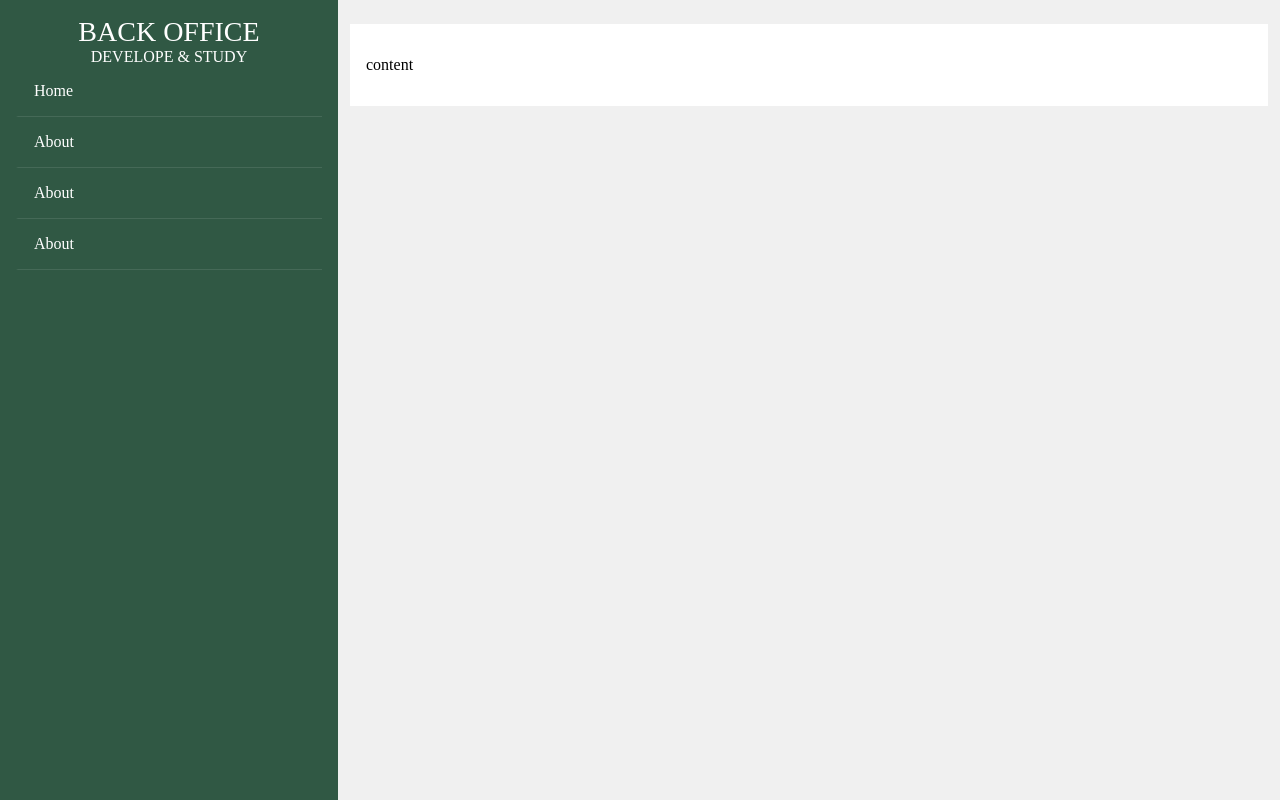
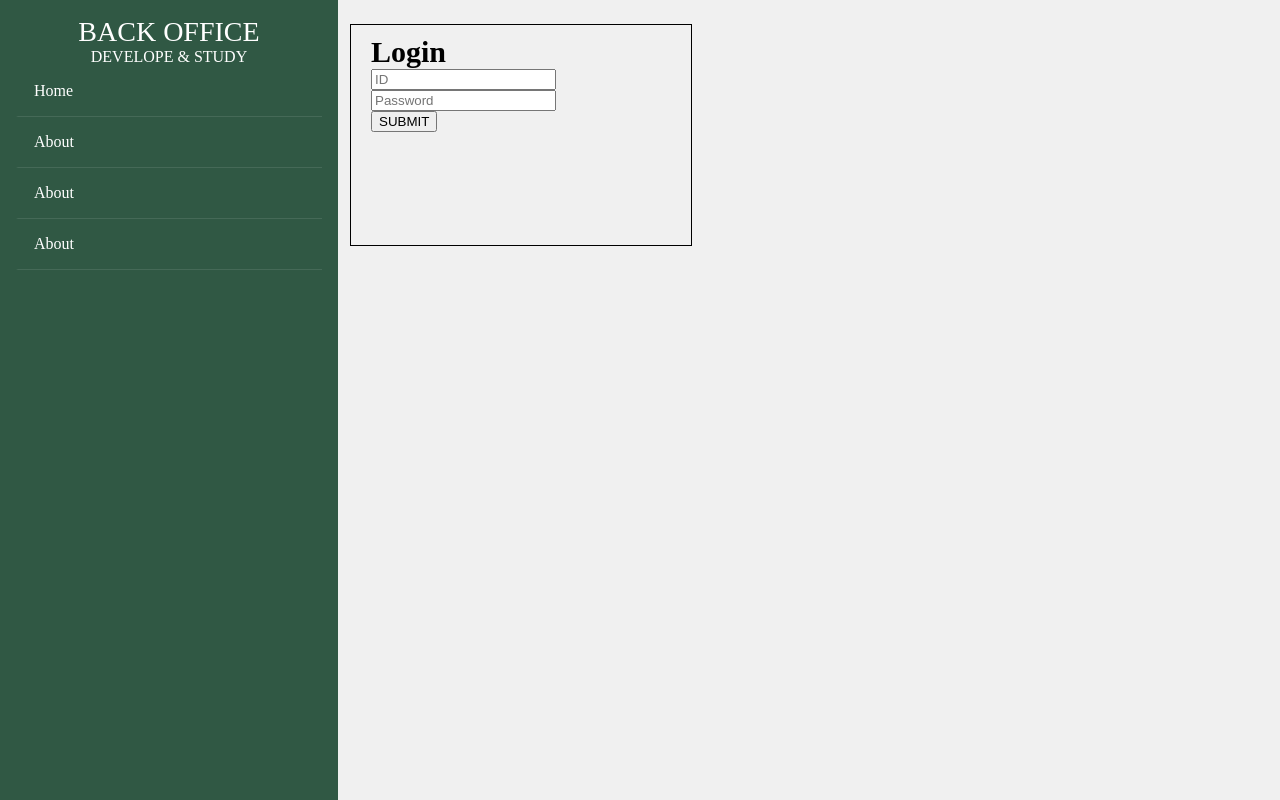
Before and after one commit to lab021-93LINE/backOffice, a React (Create React App) app: page / in a window 1280 px wide. Built offline with nearby package versions, Linux system fonts and the light colour scheme.

Commit message:
login 페이지 생성

```diff
--- /dev/null
+++ b/src/assets/css/login.css
@@ -0,0 +1,13 @@
+.login-container{
+    border: 1px solid black;
+    width: 300px;
+    height: 200px;
+    padding: 10px 20px;
+}
+.login-container .title{
+    font-weight: bold;
+    font-size: 30px;
+}
+.login-container .login-content{
+    width: 100%;
+}
--- /dev/null
+++ b/src/pages/Login.js
@@ -0,0 +1,49 @@
+import React from 'react'
+import 'assets/css/login.css'
+
+class Login extends React.Component {
+    constructor(props){
+        super(props);
+        this.state = {
+            userId: '',
+            userPassword: ''
+        }
+    }
+
+
+    handleUserId(id){
+        console.log('id = ',id);
+        this.setState({'userId': id});
+    }
+
+    handleUserPassword(password){
+        console.log('password = ',password);
+        this.setState({'userPassword': password});
+    }
+
+    onsubmit(){
+        // id , password 서버로 보냄
+        //페이지 이동
+        console.log('id = ',this.state.userId);
+        console.log('password = ',this.state.userPassword);
+    }
+
+    //check id , password
+
+
+
+
+    render() {
+        return (
+            <div className="login-container">
+                <div className="title">Login</div>
+                <div class="login-content">
+                    <input type="text" placeholder="ID" value={this.state.userId} onChange={(e) => this.handleUserId(e.target.value)}/>
+                    <input type="text" placeholder="Password" value={this.state.userPassword} onChange={(e)=> this.handleUserPassword(e.target.value)}/>
+                </div>
+                <button onClick={() => this.onsubmit()}>SUBMIT</button>
+            </div>
+        )
+    }
+}
+export default Login;
--- a/src/pages/index.js
+++ b/src/pages/index.js
@@ -1,3 +1,4 @@
 export { default as Home } from './Home';
 export { default as About } from './About';
 export { default as Sidebar } from './Sidebar';
+export { default as Login } from './Login';
--- a/src/shared/App.js
+++ b/src/shared/App.js
@@ -1,6 +1,6 @@
 import React, { Component } from 'react';
 import { Route, Switch } from 'react-router-dom';
-import { Home, About, Sidebar } from 'pages';
+import { About, Sidebar, Login } from 'pages';
 
 class App extends Component {
     constructor(props) {
@@ -13,7 +13,7 @@ class App extends Component {
             <div className="root">
                 <Sidebar/>
                 <div className='content'>
-                    <Route exact path="/" component={Home}/>
+                    <Route exact path="/" component={Login}/>
                     <Switch>
                         <Route path="/about/:name" component={About}/>
                         <Route path="/about" component={About}/>
```
